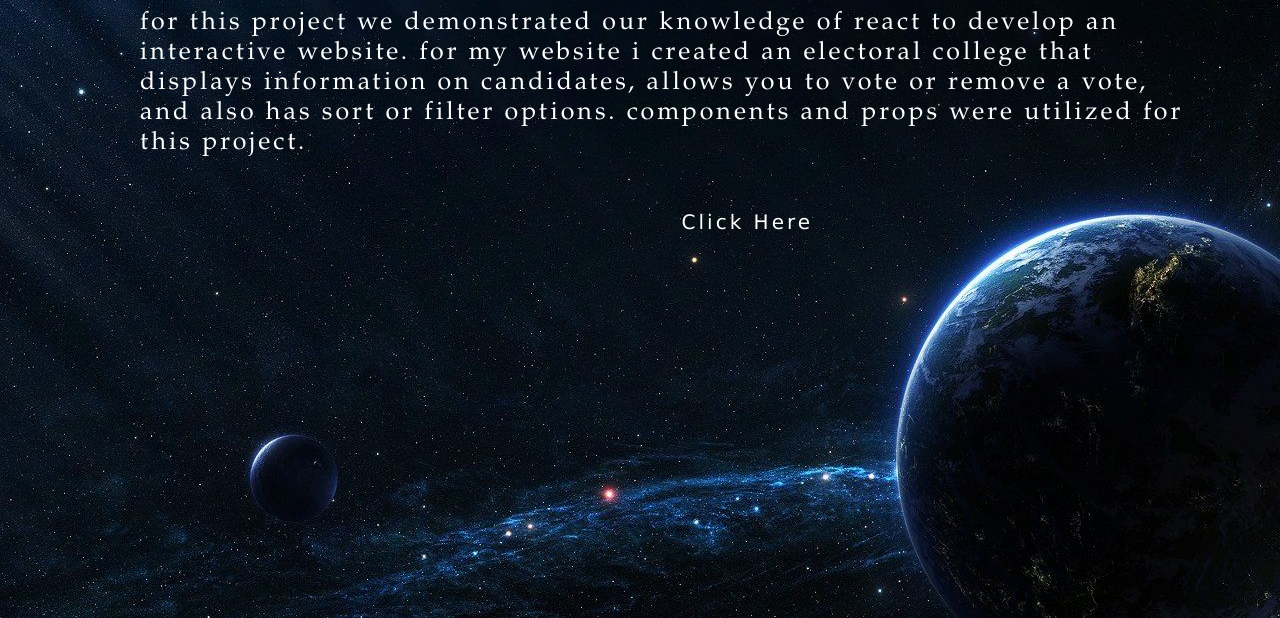
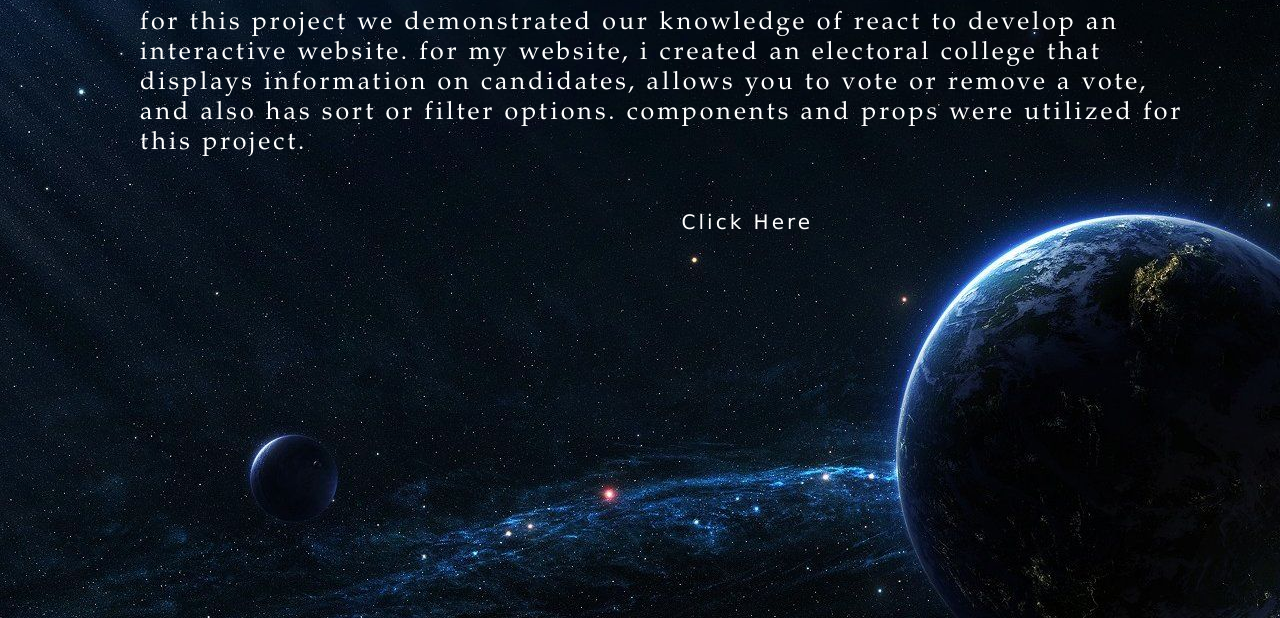
Before and after one commit to joyfultiger555/HTML-Portfolio, a plain HTML site: page pages/Project4.html in a window 1280 px wide. Shown: the part 182-800 px from the top of the page. Drawn offline with Linux system fonts and the light colour scheme; a script that the page names is missing.

Commit message:
Update Project4.html

```diff
--- a/pages/Project4.html
+++ b/pages/Project4.html
@@ -25,7 +25,7 @@
     <div class="body-text-text"><h1>Development</h1></div>
 
     <div class="personas-body">For this project we demonstrated our knowledge of react to develop an interactive website. For my
-        website I created an electoral college that displays information on candidates, allows you to vote or remove a vote,
+        website, I created an electoral college that displays information on candidates, allows you to vote or remove a vote,
         and also has sort or filter options. Components and props were utilized for this project.
     </div>
     <div class="links">
```
